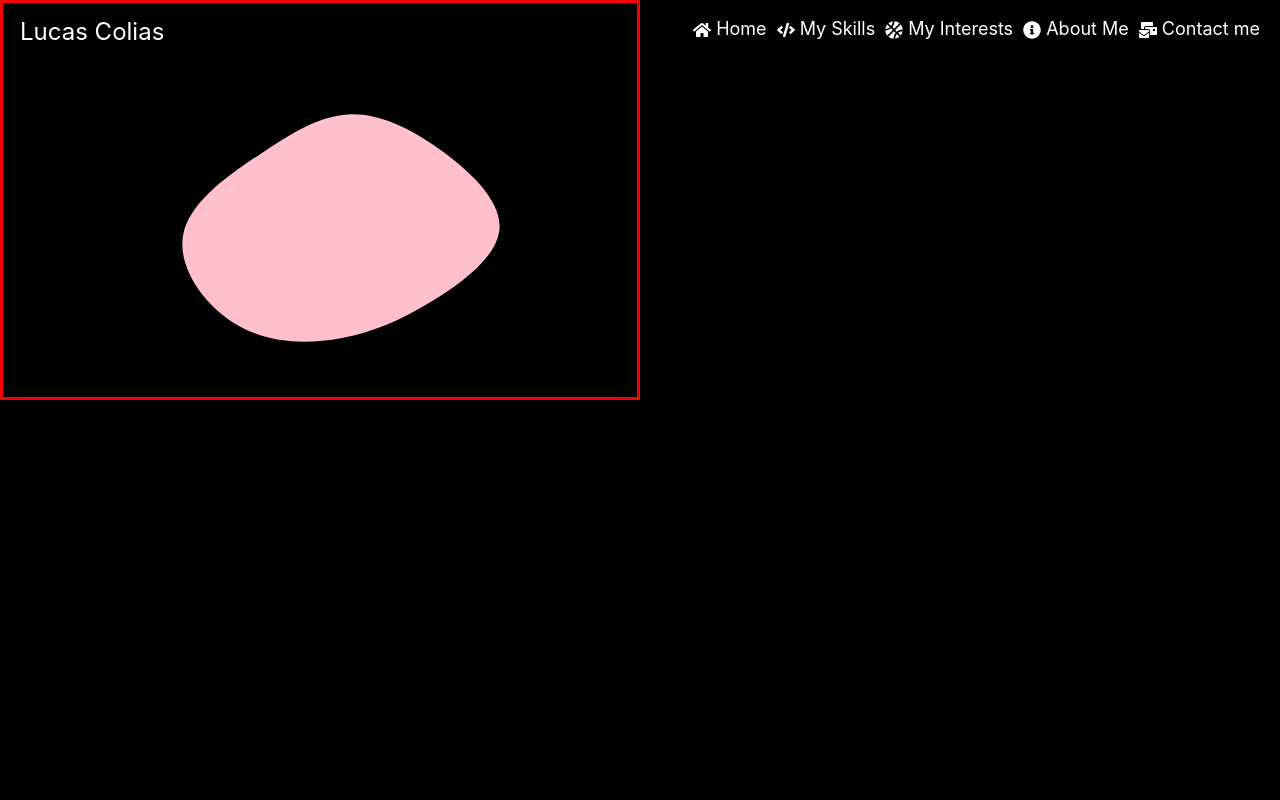
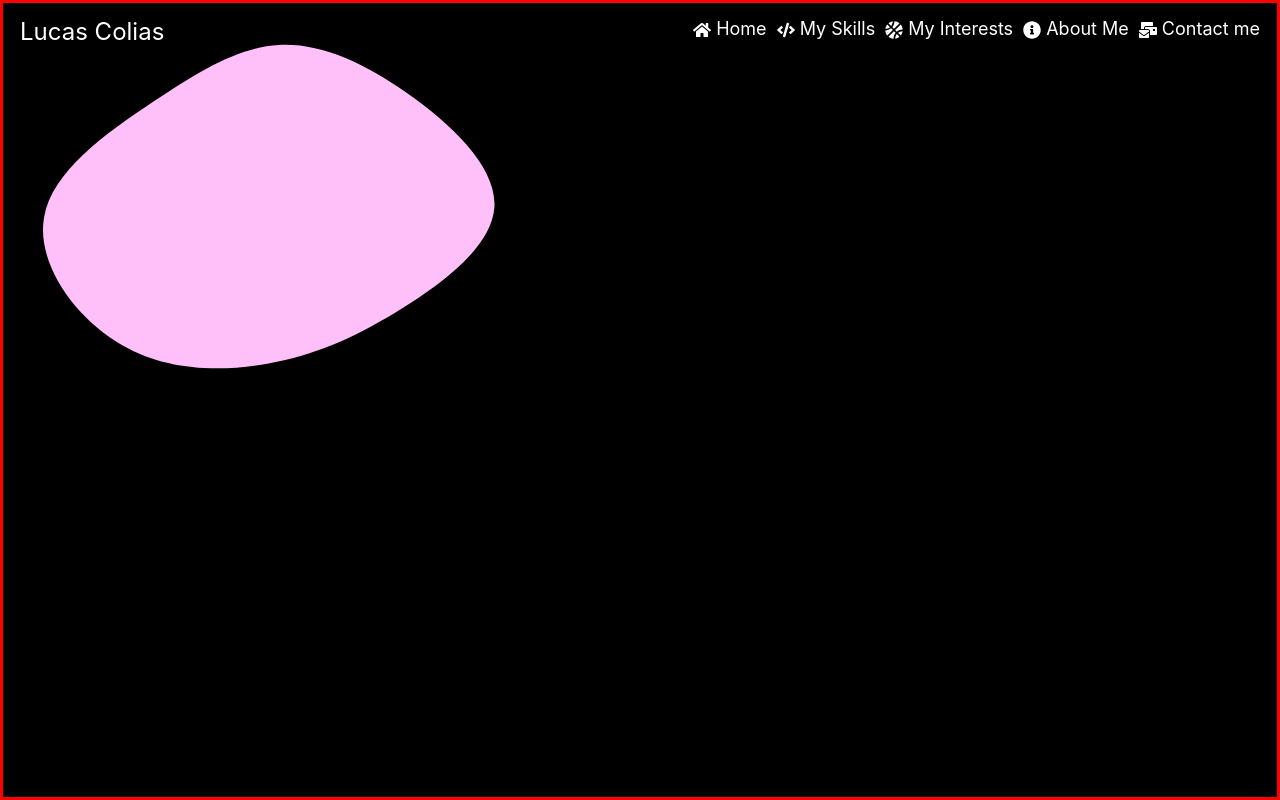
Before and after one commit to lcolias/MyReactWebsite, a React (Create React App) app in the folder my-website/: page / in a window 1280 px wide. Built offline with nearby package versions, Linux system fonts and the light colour scheme.

Commit message:
Fixed Navbar Ptn / Added Blob Positions w/ animation
Added position variable and z-index to the Navbar so that it is clickable throughout the project.

Added Blob Possition with Use effect to cycle through the blob positions on the webpage.

```diff
--- a/my-website/src/components/Blob/Blob.css
+++ b/my-website/src/components/Blob/Blob.css
@@ -2,8 +2,8 @@
     position: absolute;
     z-index: 0;
 
-    width: 50%;
-    height: 50%;
+    width: 100%;
+    height: 100%;
 
     top: 0;
     left: 0;
@@ -12,5 +12,5 @@
 }
 
 .blob1{
-    fill:pink;
+    fill:rgb(255, 192, 250);
 }
--- a/my-website/src/components/Blob/Blob.js
+++ b/my-website/src/components/Blob/Blob.js
@@ -5,12 +5,20 @@ import "./Blob.css";
 
 //Animation Variables
 const BLOB_STATES = 3;
+const POSITION_STATES = 4;
 const DURATION = 3000;
 
 const blobs = [
     "M131 -145.3C165.8 -96.2 187.4 -48.1 181.1 -6.4C174.7 35.4 140.4 70.7 105.5 100.2C70.7 129.7 35.4 153.4 -8.8 162.2C-53 171 -106.1 165.1 -156.1 135.6C-206.1 106.1 -253 53 -261.6 -8.6C-270.2 -70.2 -240.5 -140.5 -190.5 -189.6C-140.5 -238.8 -70.2 -266.9 -11.1 -255.8C48.1 -244.7 96.2 -194.5 131 -145.3",
     "M141 -121C191 -91 245.5 -45.5 243.4 -2.1C241.2 41.2 182.5 82.5 132.5 111.2C82.5 139.8 41.2 155.9 -8.8 164.8C-58.9 173.6 -117.9 175.2 -167.7 146.5C-217.5 117.9 -258.3 58.9 -246.5 11.8C-234.7 -35.4 -170.4 -70.7 -120.5 -100.7C-70.7 -130.7 -35.4 -155.4 5.1 -160.4C45.5 -165.5 91 -151 141 -121",
     "M166.6 -161.3C200.8 -132.5 202.9 -66.2 187.5 -15.4C172 35.4 139 70.7 104.9 115.9C70.7 161 35.4 216 -17.7 233.7C-70.7 251.4 -141.4 231.8 -180.3 186.6C-219.1 141.4 -226 70.7 -220.9 5.2C-215.7 -60.3 -198.3 -120.7 -159.5 -149.5C-120.7 -178.3 -60.3 -175.7 2.9 -178.6C66.2 -181.6 132.5 -190.1 166.6 -161.3"
+];
+
+const blobViewPositions = [
+    "450 0 900 600",
+    "200 150 1350 900",
+    "-225 225 1800 1200",
+    "-1800 -450 3600 2400"
 ];
 
 function Blob(props){
@@ -30,7 +38,7 @@ function Blob(props){
             setActiveIndex(activeIndex + 1);
         }, DURATION);
 
-            if(activeIndex > BLOB_STATES - 1) setActiveIndex(0);
+            if(activeIndex > POSITION_STATES - 1) setActiveIndex(0);
 
         return () => {
             clearTimeout(timeout)
@@ -38,19 +46,38 @@ function Blob(props){
 
     },[activeIndex])
 
+    //  State of blob position
+    const [activePos, setActivePosition] = useState(0);
+
     // Blob Movement Animation
-    const { x, y } = useSpring({ x: 0, y: 0 })
 
-    const transform = to([x, y], (x, y) => `translate(${x}px, ${y}px)`)
+    const positionProps = useSpring({
+        pos: blobViewPositions[activeIndex],
+        config: {duration:DURATION}
+     });
+
+     // React Hook that tracks change of the blobs path property
+    useEffect(() => {
+        const timeout = setTimeout(() => {
+            setActiveIndex(activePos + 1);
+        }, DURATION);
+
+            if(activePos > BLOB_STATES - 1) setActivePosition(0);
+
+        return () => {
+            clearTimeout(timeout)
+        };
+
+    },[activePos])
+
 
 
     return(
         <>
             <animated.svg
 
-                    style={transform}
                     className='blob'
-                    viewBox="0 0 900 600"
+                    viewBox={positionProps.pos}
                     xmlns="http://www.w3.org/2000/svg"
                     version="1.1"
                     >
--- a/my-website/src/components/Navbar/Navbar.css
+++ b/my-website/src/components/Navbar/Navbar.css
@@ -12,7 +12,8 @@ nav {
 
 .navbar {
 
-
+    position: relative;
+    z-index: 1;
 }
 
 .navbar-container {
```
Also changed, not shown: 1 other file (tests, documents, lock files or other folders).
